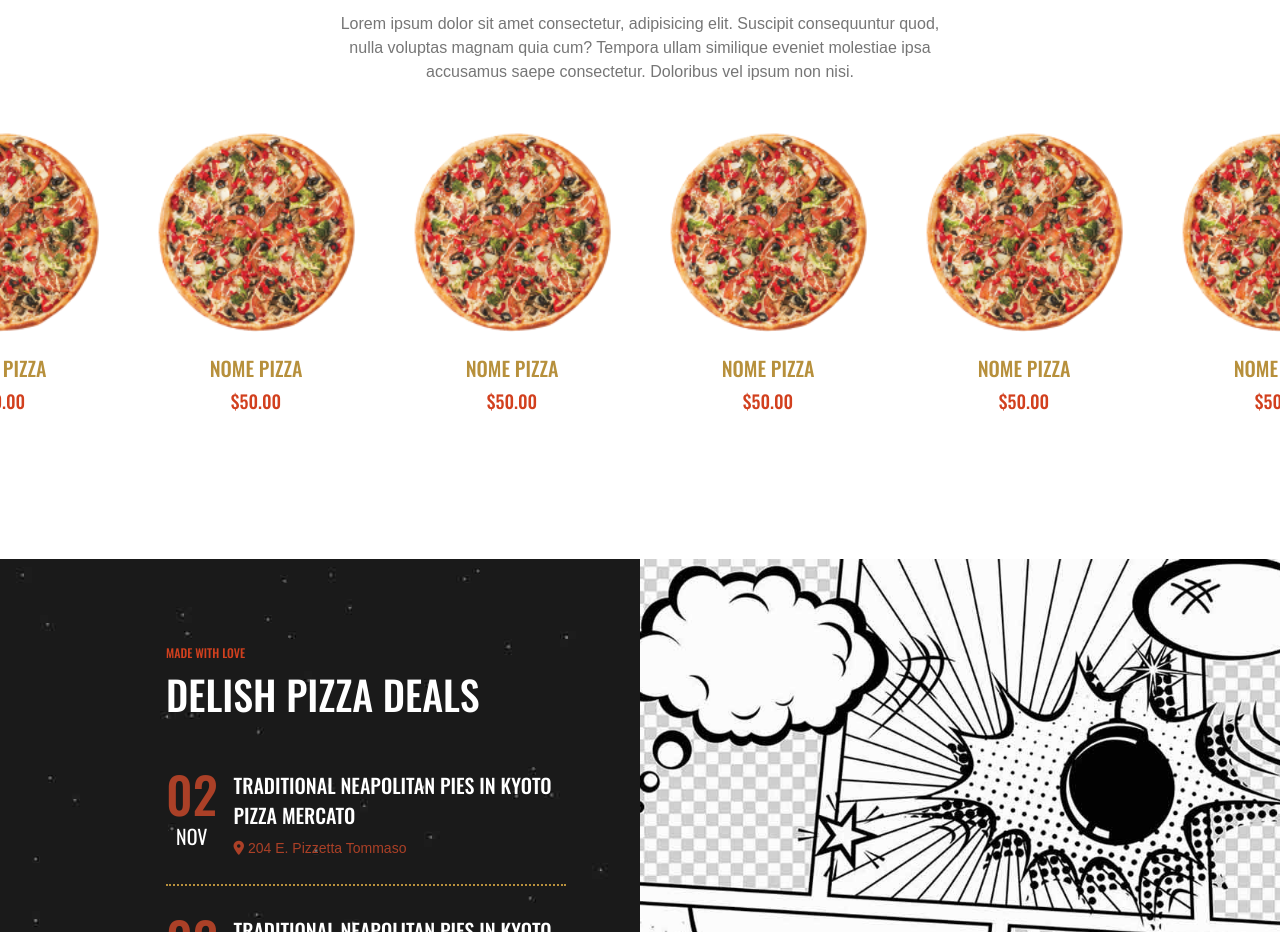
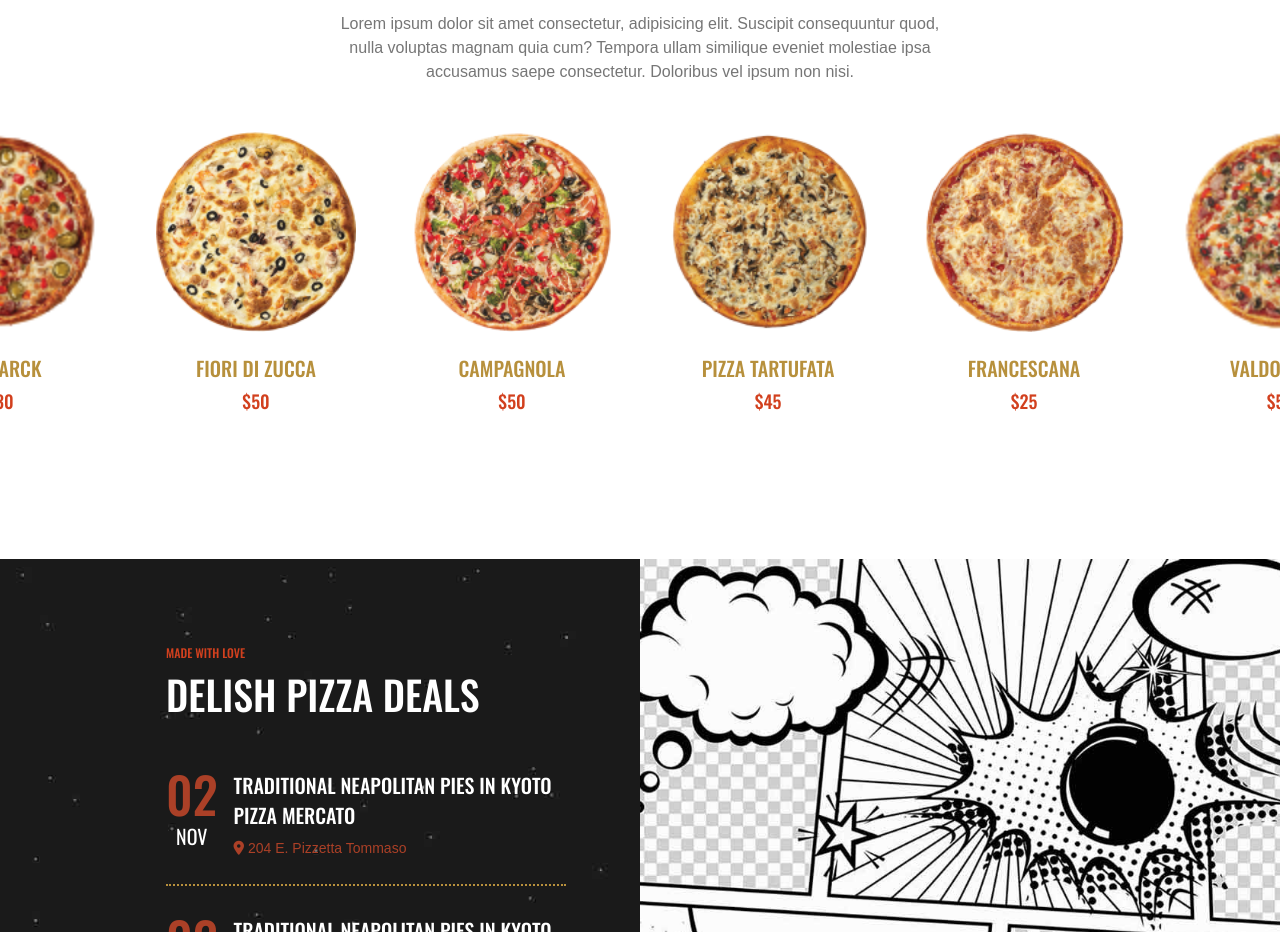
Before and after one commit to markcaf/proj-html-vuejs, a Vue app: page / in a window 1280 px wide. Shown: the part 3180-4112 px from the top of the page. Built offline with nearby package versions, Linux system fonts and the light colour scheme.

Commit message:
feat(pizzacard): dynamic gen of pizzacard w/ props

```diff
--- a/src/components/main_components/PizzaCard.vue
+++ b/src/components/main_components/PizzaCard.vue
@@ -1,14 +1,20 @@
 <template>
   <div class="pizzacard text-center">
-    <img src="../../assets/img/h3-product-img-3a-150x150.png" alt="">
-    <h5 class="title text-uppercase mt-4 mb-2">Nome Pizza</h5>
-    <div class="price">$50.00</div>
+    <img :src="imgUrl" :alt="name">
+    <h5 class="title text-uppercase mt-4 mb-2">{{ name }}</h5>
+    <div class="price">${{ price }}</div>
   </div>
 </template>
 
 <script>
 export default {
     name: 'PizzaCard',
+
+    props: {
+        imgUrl: String,
+        name: String,
+        price: Number,
+    }
 
 }
 </script>
```
